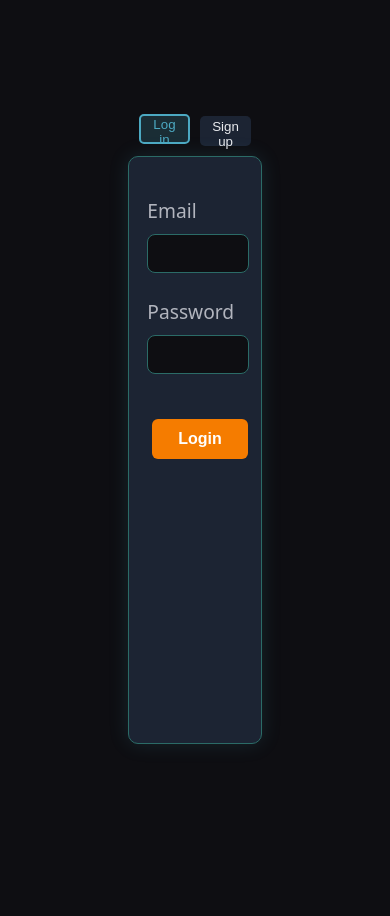
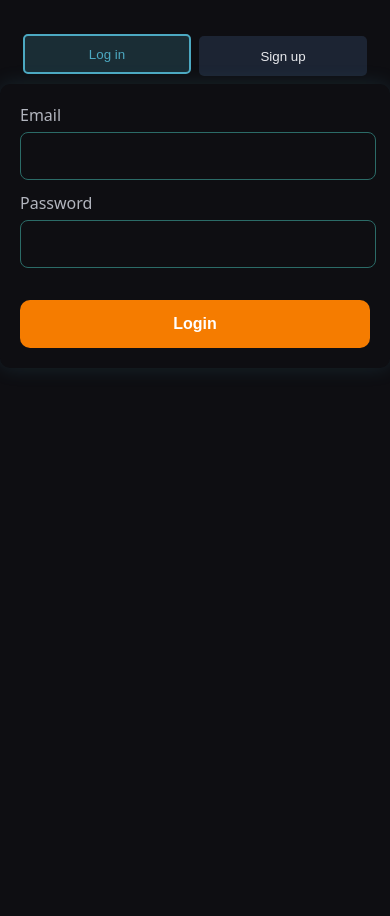
Before and after one commit to WajdiEl-Imtiyaz/web_asg, a PHP site: page /login.php in a window 390 px wide. Before the commit the page ends 744 px from the top, so only its background shows below. Run offline with PHP 8.4, Linux system fonts and the light colour scheme.

Commit message:
mobile view

```diff
--- a/login/login.css
+++ b/login/login.css
@@ -123,3 +123,69 @@ body {
   border: 2px solid #4ca9c2;
   transform: translateY(-2px);
 }
+
+@media (max-width: 480px) {
+  body {
+    justify-content: flex-start;
+    padding: 28px 12px;
+    height: 100vh;
+  }
+
+  #login-form {
+    width: 100%;
+    max-width: 420px;
+    height: auto;
+    padding: 20px;
+    gap: 12px;
+    font-size: 1rem;
+    border-radius: 10px;
+    background-color: transparent;
+    border: none;
+  }
+
+  #email-field,
+  #password-field,
+  #confirm-field {
+    width: 100%;
+    gap: 6px;
+  }
+
+  #email,
+  #password,
+  #confirm {
+    height: 44px;
+    font-size: 1rem;
+  }
+
+  #login-btn,
+  #signup-btn {
+    width: 100%;
+    height: 48px;
+    margin-left: 0;
+    border-radius: 10px;
+    font-size: 1rem;
+  }
+
+  #login-dir-btn {
+    width: 100%;
+    display: flex;
+    justify-content: center;
+    gap: 8px;
+    margin-bottom: 8px;
+  }
+
+  #login-dir-btn button {
+    width: 48%;
+    height: 40px;
+  }
+
+  .popup-content {
+    width: calc(100% - 32px);
+    max-width: 420px;
+  }
+
+  .comment-input-container {
+    padding: 8px;
+    gap: 8px;
+  }
+}
```
